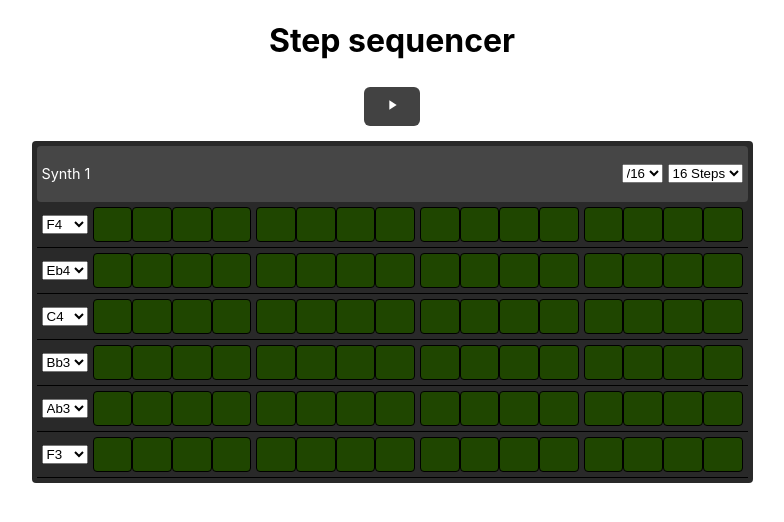
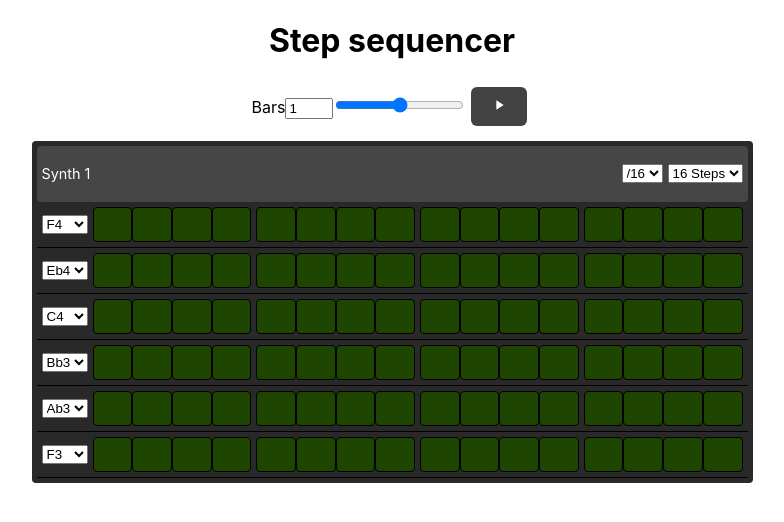
Before and after one commit to markohaarni/step-sequencer, a React (Create React App) app: page / in a window 1280 px wide. Shown: the top 522 px of the page, without its empty margins (248-1032 px from the left). Built offline with nearby package versions, Linux system fonts and the light colour scheme.

Commit message:
Add controls for changing loop length and bpm

```diff
--- a/src/features/sequencer/Sequencer.js
+++ b/src/features/sequencer/Sequencer.js
@@ -1,7 +1,7 @@
 import StepPattern from './StepPattern';
 import IconButton from '../../components/buttons/IconButton';
-import { selectBpm, selectVolume } from './sequencerSlice';
-import { useSelector } from 'react-redux';
+import { selectBpm, selectVolume, setBpm } from './sequencerSlice';
+import { useSelector, useDispatch } from 'react-redux';
 import { useEffect, useState } from 'react';
 import { start, getDestination, Transport } from 'tone';
 import { MdPlayArrow, MdStop } from 'react-icons/md';
@@ -12,12 +12,19 @@ export default function Sequencer() {
 
   const [started, setStarted] = useState(false);
   const [playing, setPlaying] = useState(false);
+  const [loopLength, setLoopLength] = useState(1);
+
+  const dispatch = useDispatch();
 
   useEffect(() => {
     if (Transport.bpm) {
       Transport.bpm.rampTo(bpm, 0.1);
     }
   }, [bpm]);
+
+  useEffect(() => {
+    Transport.loopEnd = `${loopLength}:0:0`;
+  }, [loopLength]);
 
   async function play() {
     if (!started) {
@@ -40,8 +47,31 @@ export default function Sequencer() {
       setPlaying(false);
     }
   }
+
+  function handleChangeBpm(event) {
+    dispatch(setBpm(Number(event.target.value)));
+  }
+
   return (
     <div>
+      <label htmlFor="bars">Bars</label>
+      <input
+        name="bars"
+        type="number"
+        min="1"
+        max="4"
+        defaultValue="1"
+        onChange={(e) => setLoopLength(e.target.value)}
+      />
+
+      <input
+        type="range"
+        min="40"
+        max="200"
+        defaultValue="120"
+        onChange={handleChangeBpm}
+      />
+
       <IconButton onClick={play}>
         {!playing ? <MdPlayArrow /> : <MdStop />}
       </IconButton>
```
